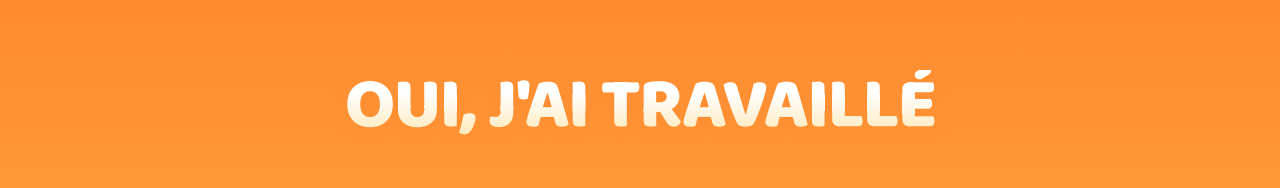
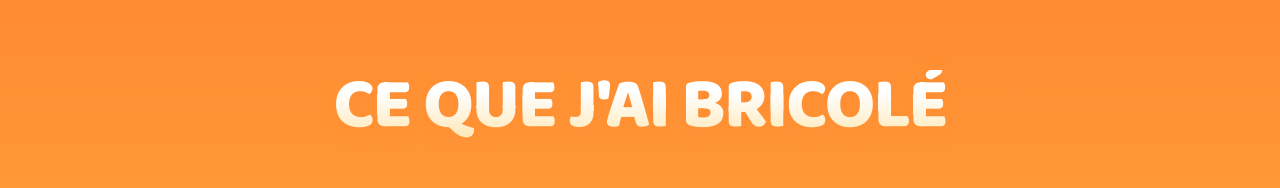
Before and after one commit to stellaqueen15/portfolio, a Next.js app: page / in a window 1280 px wide. Shown: the part 826-1014 px from the top of the page. Built offline with nearby package versions, Linux system fonts and the light colour scheme.

Commit message:
change the title

```diff
--- a/app/components/ProjectsSection.tsx
+++ b/app/components/ProjectsSection.tsx
@@ -46,7 +46,7 @@ export default function ProjectsSection() {
             <div className="mx-auto max-w-7xl">
                 <div className="relative z-10 mb-12 text-center">
                     <h2 className="text-5xl text-gradient uppercase font-black tracking-tight md:text-7xl">
-                        Oui, j'ai travaillé
+                        Ce que j'ai bricolé
                     </h2>
                 </div>
 
```
